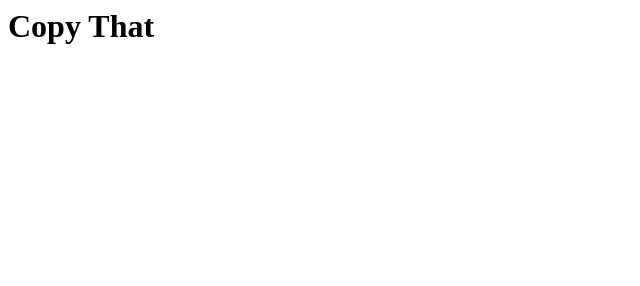
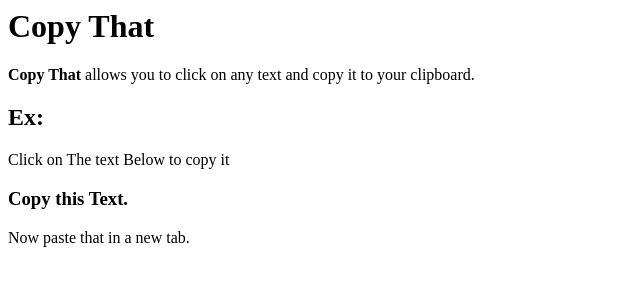
Before and after one commit to talonbragg/CopyThat, a plain HTML site: page index.html in a window 1280 px wide. Shown: the whole page, without its empty margins (0-640 px from the left). Drawn offline with Linux system fonts and the light colour scheme.

Commit message:
Update index.html

```diff
--- a/index.html
+++ b/index.html
@@ -3,5 +3,10 @@
   </head>
   <body>
     <h1>Copy That</h1>
+      <p><strong>Copy That</strong> allows you to click on any text and copy it to your clipboard.</p>
+        <h2>Ex:</h2>
+          <p>Click on The text Below to copy it</p>
+        <h3 id="copyThat">Copy this Text.</h3>
+      <p>Now paste that in a new tab.</p>
   </body>
 </html>
```
